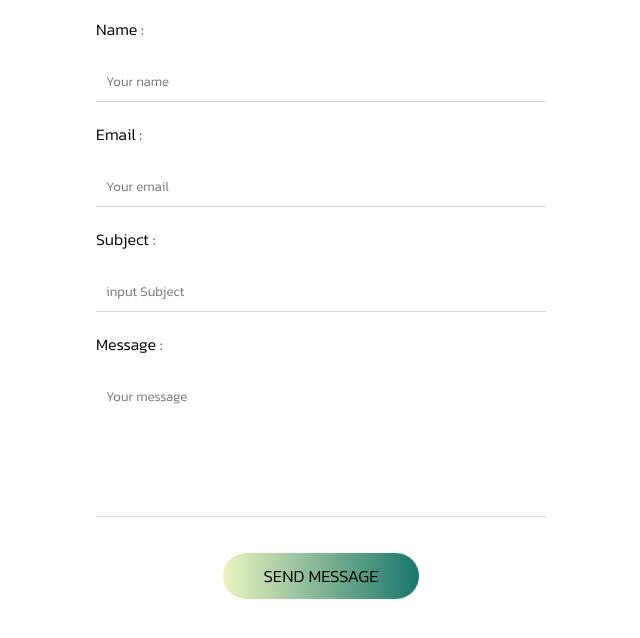
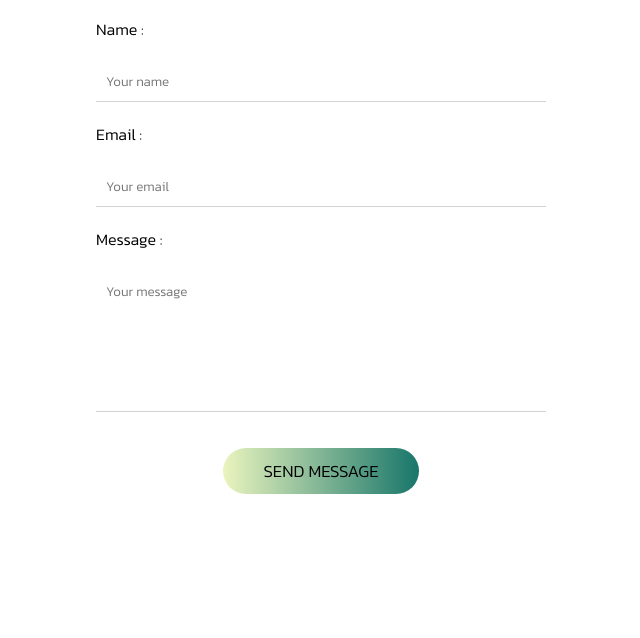
Before and after one commit to Zayheight/chat, a plain HTML site: page index.html in a window 1280 px wide. Shown: the part 118-756 px from the top of the page, without its empty margins (319-959 px from the left). Drawn offline with Linux system fonts and the light colour scheme.

Commit message:
Add files via upload

```diff
--- a/index.html
+++ b/index.html
@@ -12,21 +12,20 @@
   <body>
       <div class="container-chat">
         <form action="https://formsubmit.co/dba3a08271fd7016064259bf982237ce" method="post">
-
-
-              <h1 class="text-head" > Contact Us</h1>
+              <div>
+                <h1 class="text-head" > Contact Us</h1>
               <label > Name :</label>
               <input type="text" name="Name" placeholder="Your name" required>
 
               <label for="emailInfo"> Email :</label>
               <input  type="email" name="Email" id="emailInfo" placeholder="Your email" required>
+              <input type="hidden" name="_next" value="success.html">
 
-              <label > Subject :</label>
-              <input type="text" name="Subject" placeholder="input Subject" required>
 
 
               <label > Message :</label>
               <textarea name="Message" placeholder="Your message " rows="6" required ></textarea>
+              </div>
 
 
               <div class="btn-submitchat">
```
